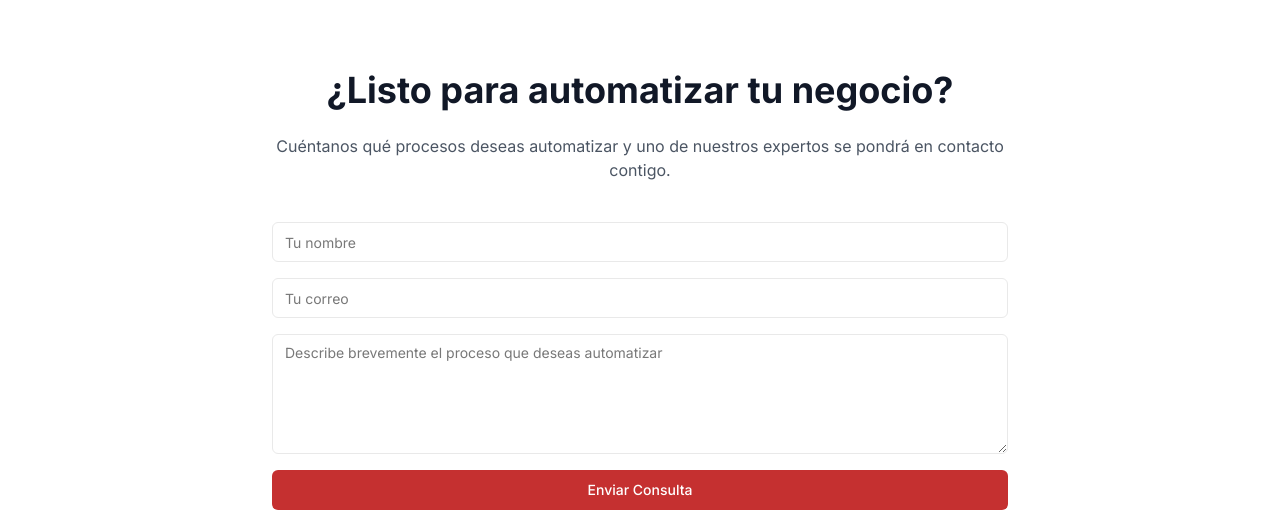
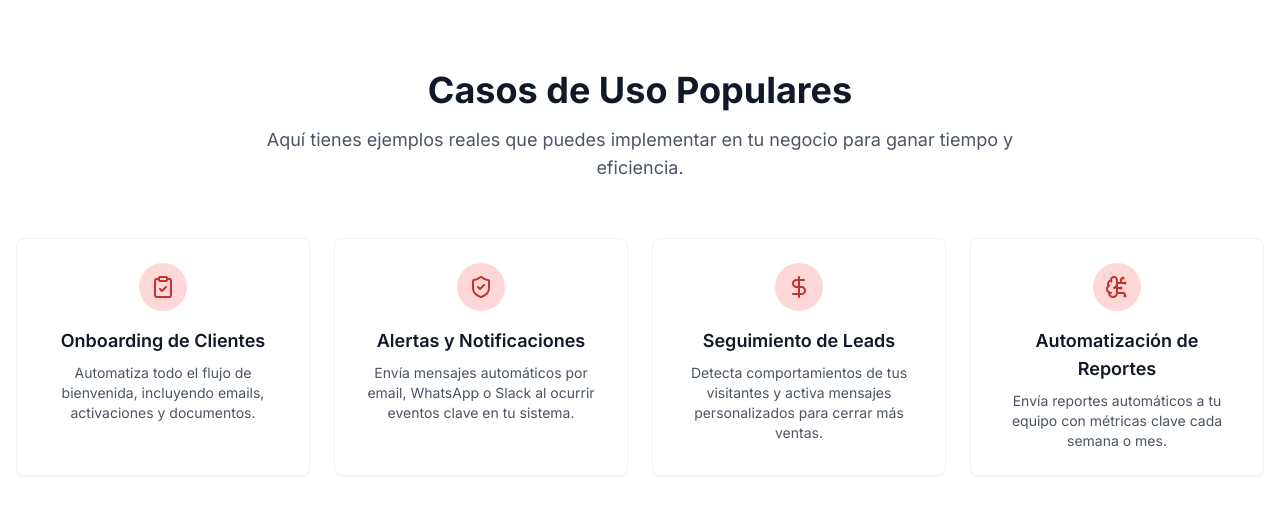
Before and after one commit to AldoRxz/escala-v1, a Next.js app: page /automatizaciones in a window 1280 px wide. Shown: the part 3050-3576 px from the top of the page. Built offline with nearby package versions, Linux system fonts and the light colour scheme.

Commit message:
Add AutomationUseCases component

```diff
--- /dev/null
+++ b/components/automations/AutomationUseCases.tsx
@@ -0,0 +1,65 @@
+// components/automations/AutomationUseCases.tsx
+"use client"
+
+import { BrainCircuit, ClipboardCheck, DollarSign, ShieldCheck } from "lucide-react"
+import { Card, CardContent } from "@/components/ui/card"
+import { MagicReveal } from "@/lib/magic-ui"
+
+const useCases = [
+  {
+    title: "Onboarding de Clientes",
+    icon: ClipboardCheck,
+    desc: "Automatiza todo el flujo de bienvenida, incluyendo emails, activaciones y documentos."
+  },
+  {
+    title: "Alertas y Notificaciones",
+    icon: ShieldCheck,
+    desc: "Envía mensajes automáticos por email, WhatsApp o Slack al ocurrir eventos clave en tu sistema."
+  },
+  {
+    title: "Seguimiento de Leads",
+    icon: DollarSign,
+    desc: "Detecta comportamientos de tus visitantes y activa mensajes personalizados para cerrar más ventas."
+  },
+  {
+    title: "Automatización de Reportes",
+    icon: BrainCircuit,
+    desc: "Envía reportes automáticos a tu equipo con métricas clave cada semana o mes."
+  }
+]
+
+export default function AutomationUseCases() {
+  return (
+    <section className="py-20 bg-white">
+      <div className="container mx-auto px-4">
+        <div className="text-center max-w-3xl mx-auto mb-14">
+          <MagicReveal>
+            <h2 className="text-3xl sm:text-4xl font-bold text-gray-900 mb-4">Casos de Uso Populares</h2>
+            <p className="text-lg text-gray-600">
+              Aquí tienes ejemplos reales que puedes implementar en tu negocio para ganar tiempo y eficiencia.
+            </p>
+          </MagicReveal>
+        </div>
+
+        <div className="grid grid-cols-1 sm:grid-cols-2 lg:grid-cols-4 gap-6">
+          {useCases.map((uc, index) => {
+            const Icon = uc.icon
+            return (
+              <MagicReveal key={index} delay={index * 100}>
+                <Card className="border border-gray-100 hover:border-red-200 shadow-sm hover:shadow-md transition-transform hover:-translate-y-1 h-full">
+                  <CardContent className="p-6 text-center">
+                    <div className="w-12 h-12 mb-4 mx-auto flex items-center justify-center rounded-full bg-red-100 text-red-600">
+                      <Icon className="h-6 w-6" />
+                    </div>
+                    <h3 className="text-lg font-semibold text-gray-900 mb-2">{uc.title}</h3>
+                    <p className="text-sm text-gray-600">{uc.desc}</p>
+                  </CardContent>
+                </Card>
+              </MagicReveal>
+            )
+          })}
+        </div>
+      </div>
+    </section>
+  )
+}
```
